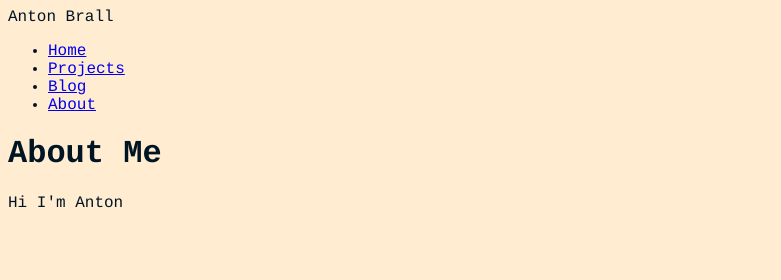
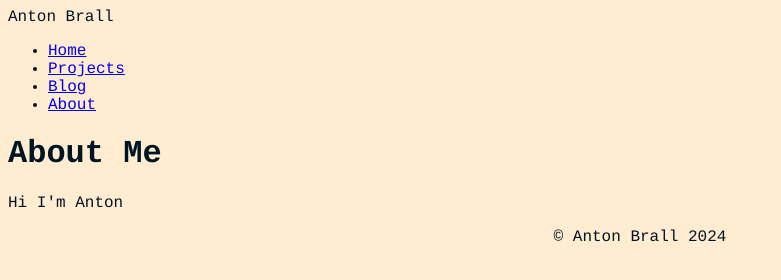
Before and after one commit to antonbrall/homepage, a Gatsby site: page /about in a window 1280 px wide. Shown: the whole page, without its empty margins (0-781 px from the left). Built offline with nearby package versions, Linux system fonts and the light colour scheme; Gatsby itself is replaced by a stand-in of ours.

Commit message:
added minimalistic footer

```diff
--- a/src/components/layout.js
+++ b/src/components/layout.js
@@ -51,6 +51,9 @@ const Layout = ({ pageTitle, type, children }) => {
         <h1 className={heading}>{pageTitle}</h1>
         {children}
       </main>
+      <footer style={{textAlign:"center"}}>
+        <p>© Anton Brall {(new Date().getFullYear())}</p>
+      </footer>
     </div>
   )
 }
```
